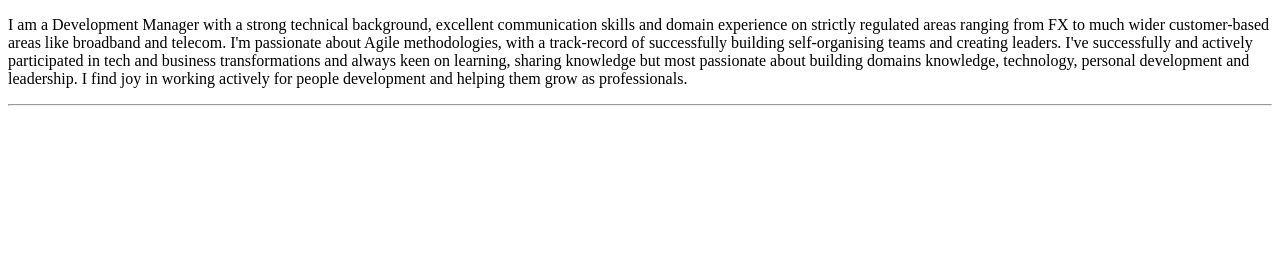
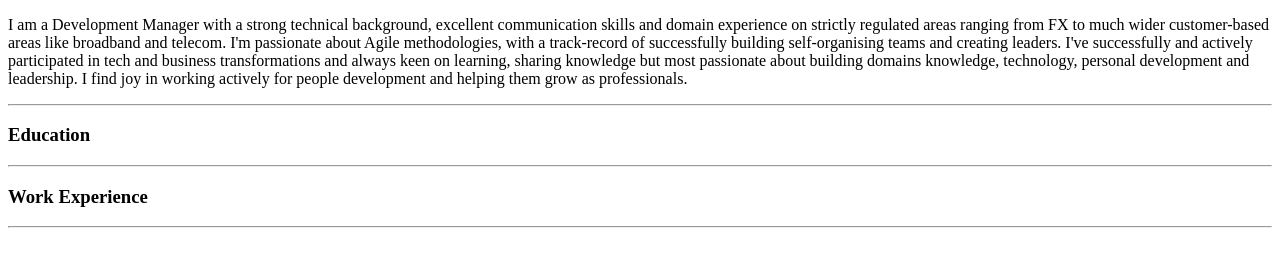
Before and after one commit to shuchib1007/test1, a plain HTML site: page index.html in a window 1280 px wide. Shown: the part 105-372 px from the top of the page. Drawn offline with Linux system fonts and the light colour scheme.

Commit message:
Update index.html

```diff
--- a/index.html
+++ b/index.html
@@ -13,6 +13,10 @@
                 I've successfully and actively participated in tech and business transformations and always keen on learning, sharing knowledge but most passionate about building domains knowledge, technology, personal development and leadership.
                 I find joy in working actively for people development and helping them grow as professionals.
             </p>
-            <hr />
+            <hr>
+         <h3>Education</h3>
+         <hr>
+         <h3>Work Experience</h3>
+         <hr>
 </body>
 </html>
```
